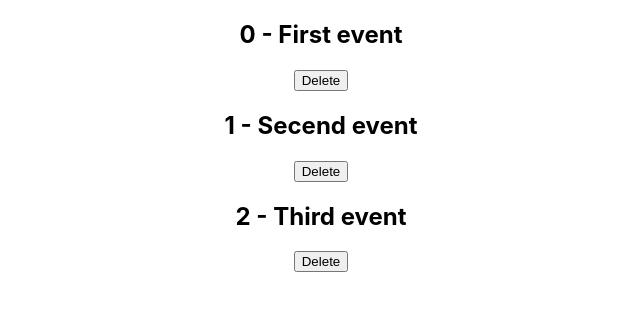
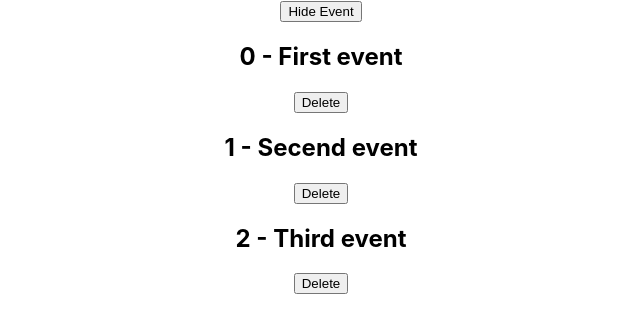
Before and after one commit to genie0320/first-spa, a React (Create React App) app: page / in a window 1280 px wide. Shown: the top 332 px of the page, without its empty margins (319-959 px from the left). Built offline with nearby package versions, Linux system fonts and the light colour scheme.

Commit message:
setState - success

```diff
--- a/src/App.js
+++ b/src/App.js
@@ -2,8 +2,14 @@
 import { useState } from 'react'
 
 // Manage React States
+// boolean state
 
 function App() {
+  // useState, 즉 hooks 는 오직 콤포넌트의 최상단에서만 선언할 수 있다.
+  // 하단의 함수 내에서 사용할 수 없고,
+  // 콤퍼넌트 밖에서도 사용할 수 없다.
+
+  const [showEvents, setShowEvents] = useState(true)
   const [events, setEvents] = useState([
     { title: 'First event', id: 1 },
     { title: 'Secend event', id: 2 },
@@ -11,6 +17,7 @@
   ])
 
   const handleClick = (id) => {
+
     // setEvents(() => {}
     // filter는 해당 배열의 값을 한개씩 가져와서 처리하므로, 뭘 어떻게 하길 바라는지에 대한 디테일한 주문을 할 수 있는 콜백함수로 넣어줄 수 있다.
     // 콜백(callback, call-after function) 함수는 다른 코드의 인수로서 넘겨주는 실행 가능한 코드를 말한다. 콜백을 넘겨받는 코드는 이 콜백을 필요에 따라 즉시 실행할 수도 있고, 아니면 나중에 실행할 수도 있다.
@@ -34,7 +41,18 @@
   return (
     <div className="App">
 
-      {events.map((event, index) => (
+      <div>
+        {!showEvents && (
+          <button onClick={() => setShowEvents(true)}>Show Event</button>
+        )}
+        {showEvents && (
+          <button onClick={() => setShowEvents(false)}>Hide Event</button>
+        )}
+
+      </div>
+
+      {/* showEvents 가 true 인경우에만 다음 코드를 실행할 것. */}
+      {showEvents && events.map((event, index) => (
         <div key={event.id}>
           <h2>{index} - {event.title}</h2>
           {/* 1. 클릭될 때 handleClick 함수를 발동시켜라. */}
```
Also changed, not shown: 1 other file (tests, documents, lock files or other folders).
